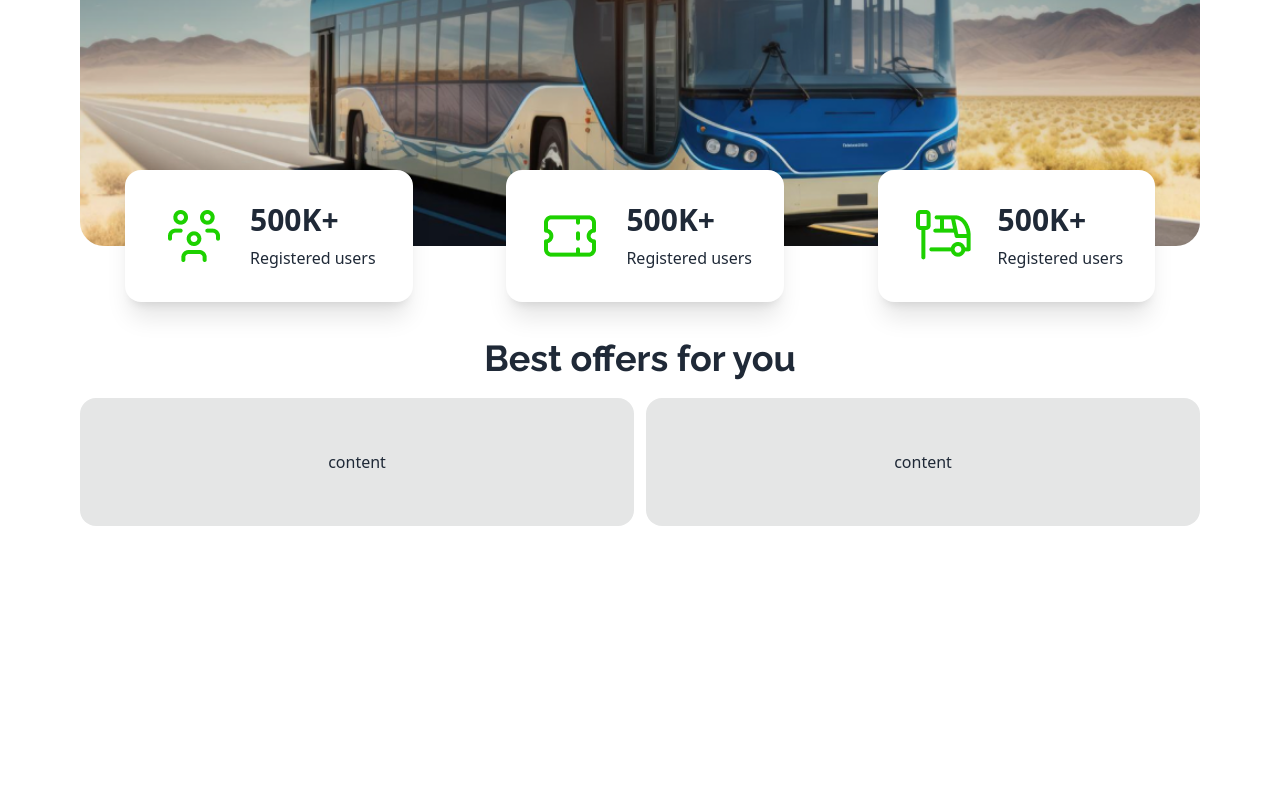
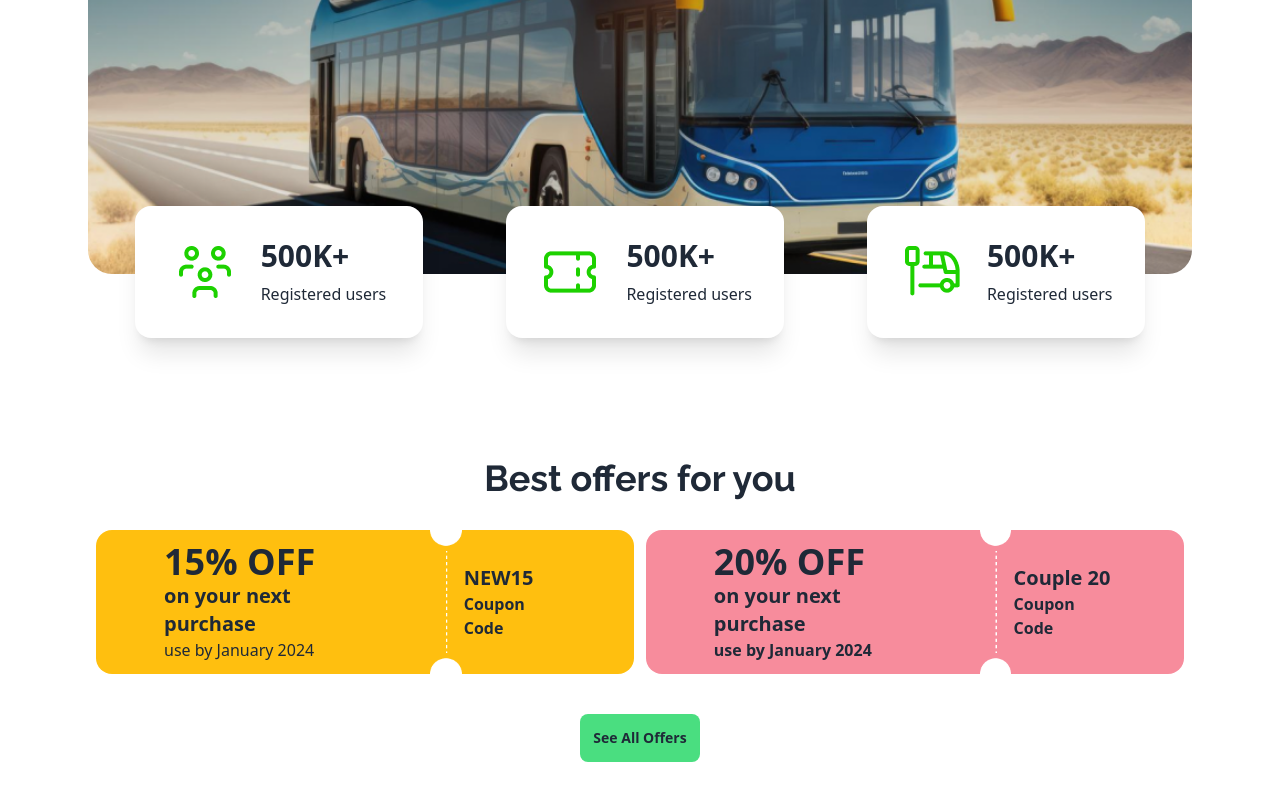
Before and after one commit to Krsnanando-Biplob/p-ticket-of-bus, a plain HTML site: page index.html in a window 1280 px wide. Shown: the part 506-1306 px from the top of the page. Before the commit the page ends 1068 px from the top, so only its background shows below. Drawn offline with nearby package versions, Linux system fonts and the light colour scheme.

Commit message:
btn of offers

```diff
--- a/index.html
+++ b/index.html
@@ -11,7 +11,7 @@
 
 </head>
 
-<body>
+<body class="mx-auto">
 
     <header>
         <section class="lg:mx-20 p-2 my-7">
@@ -43,7 +43,7 @@
                 </div>
               </div>
         </section>
-        <section class="md:mx-10 lg:mx-20">
+        <section class="md:mx-10 p-2 lg:mx-20">
             <div class="my-5 min-h-[76vh] rounded-3xl bg-cover bg-center" style="background-image: url(./img/banner.png);">
                 <div class="hero-overlay bg-opacity-60"></div>
                 <div class="hero-content text-center text-neutral-content">
@@ -55,7 +55,7 @@
                   </div>
                 </div>
               </div>
-              <div class=" lg:justify-around lg:gap-1 lg:items-center md:justify-around w-full flex-col lg:flex-row gap-40 my-5 flex lg:my-9 ">
+              <div class=" lg:justify-around lg:gap-1 lg:items-center md:justify-around w-full p-2 flex-col lg:flex-row gap-40 my-5 flex lg:my-9 ">
                 <div class="card lg:w-72 w-full lg:-mt-28 bg-base-100 shadow-xl">
                     <div class="card-body flex gap-6 items-center text-center justify-center flex-row">
                         <div class="">
@@ -97,15 +97,52 @@
     </header>
 
     <main>
-        <section class="lg:mx-20 my-9">
-            <div>
-                <h1 class="raleway-font font-bold text-center my-5 text-4xl">Best offers for you</h1>
-                <div class="flex flex-col w-full lg:flex-row">
-                    <div class="grid flex-grow h-32 card bg-base-300 rounded-box place-items-center">content</div>
-                    <span class="w-3"></span>
-                    <div class="grid flex-grow h-32 card bg-base-300 rounded-box place-items-center">content</div>
+        <section class="lg:mx-20 mx-auto my-9 p-2">
+            <div class="w-full">
+                <h1 class="raleway-font p-1 font-bold text-center my-5 text-4xl">Best offers for you</h1>
+                <div class="flex flex-col p-2 lg:flex-row ">
+                    <div class="grid flex-grow h-36  card bg-[#FFBF0F] rounded-box lg:px-16">
+                        <div class="flex  text-center items-center flex-row ">
+                            <div class="text-start p-1">
+                                <h1 class="lg:text-4xl font-bold">15% OFF</h1>
+                                <h3 class="lg:text-xl font-semibold">on your next purchase</h3>
+                                <p class="">use by January 2024</p>
+                            </div>
+                            <div>
+                                <img class=" lg:ml-11 h-[144px] relative " src="./img/cupon-devider.png" alt="">
+                            </div>
+                            <div class=" p-1 text-start">
+                                <h1 class="lg:text-xl font-bold">NEW15</h1>
+                                <p class="font-bold">Coupon Code</p>
+                            </div>
+                        </div>
+                    </div>
+                      <span class="w-3 my-5 "></span>
+
+                        <div class="grid flex-grow h-36 card bg-[#F78C9C] rounded-box lg:px-16">
+                            <div class="flex  text-center items-center flex-row ">
+                                <div class="text-start p-1">
+                                    <h1 class="lg:text-4xl font-bold">20% OFF</h1>
+                                    <h3 class="lg:text-xl font-semibold">on your next purchase</h3>
+                                    <p class="font-bold">use by January 2024</p>
+                                </div>
+                                <div>
+                                    <img class=" lg:ml-11 h-[144px] relative " src="./img/cupon-devider.png" alt="">
+                                </div>
+                                <div class=" p-1 text-start ">
+                                    <h1 class="lg:text-xl font-bold">Couple 20</h1>
+                                    <p class="font-bold">Coupon Code</p>
+                                </div>
+                            </div>
+                        </div>
+                    </div>
+                    <div class="justify-center flex items-center my-8">
+                        <button class="btn  px-3 bg-green-400 btn-ghost ">See All Offers</button>
+                    </div>
                   </div>
             </div>
+        </section>
+        <section class=" ">
         </section>
 
         <article>
```
